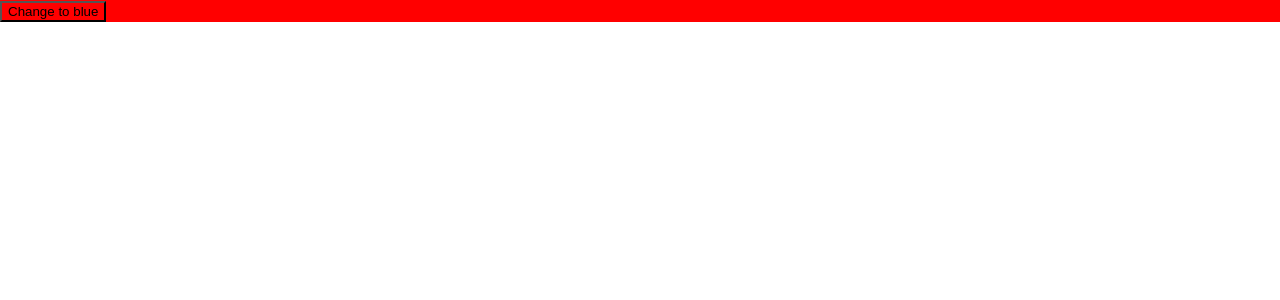
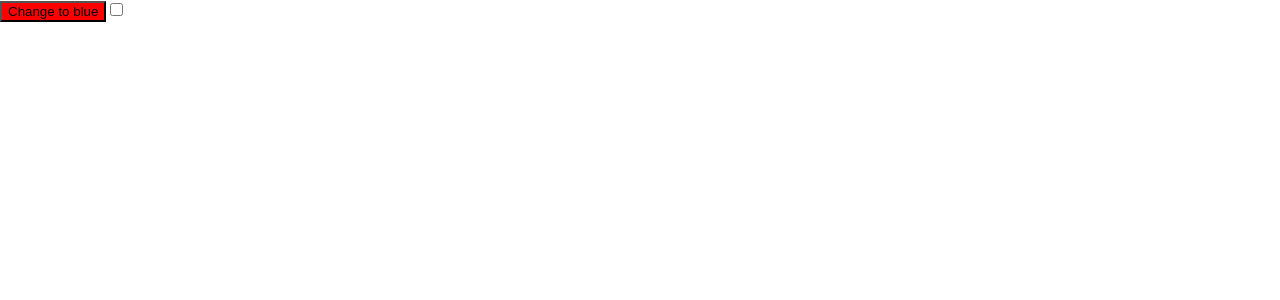
Before and after one commit to rosen777/jest-enzyme-testing, a React (Create React App) app: page / in a window 1280 px wide. Shown: the top 300 px of the page. Built offline with nearby package versions, Linux system fonts and the light colour scheme.

Commit message:
Test and code checkbox functionality.

```diff
--- a/src/App.js
+++ b/src/App.js
@@ -8,14 +8,21 @@ export function replaceCamelWithSpaces(colorName) {
 
 function App() {
   const [buttonColor, setButtonColor]  = useState('red');
+  const [buttonDisabled, setButtonDisabled] = useState(false);
   const newButtonColor = buttonColor === 'red' ? 'blue' : 'red';
 
   return (
     <div
-      style={{backgroundColor: buttonColor}}
       onClick={() => setButtonColor(newButtonColor)}
     >
-      <button style={{backgroundColor: buttonColor}}>Change to {newButtonColor}</button>
+      <button style={{backgroundColor: buttonColor}} disabled={buttonDisabled}>Change to {newButtonColor}</button>
+      <input
+          type="checkbox"
+          id="enable-button-checkbox"
+          defaultChecked={buttonDisabled}
+          aria-checked={buttonDisabled}
+          onChange={(e) => setButtonDisabled(e.target.checked)}
+      />
     </div>
   );
 }
```
Also changed, not shown: 2 other files (tests, documents, lock files or other folders).
